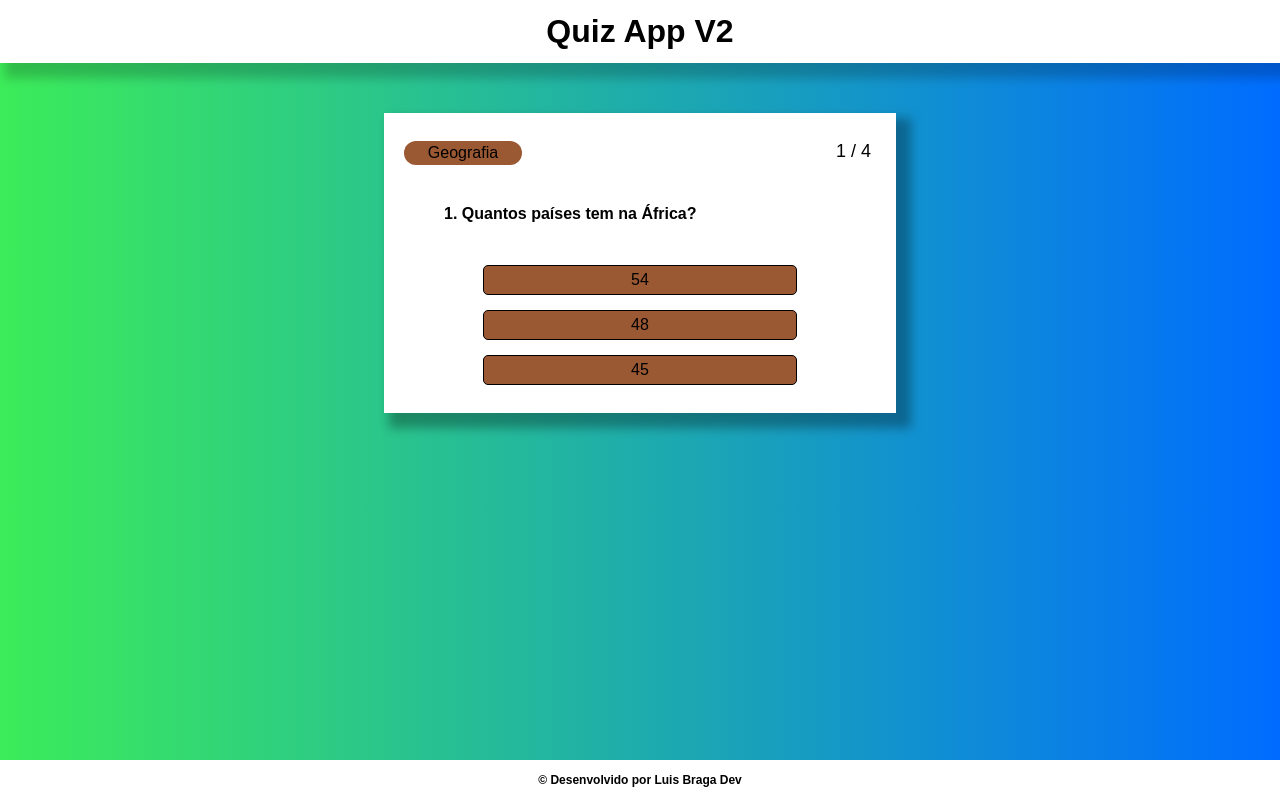
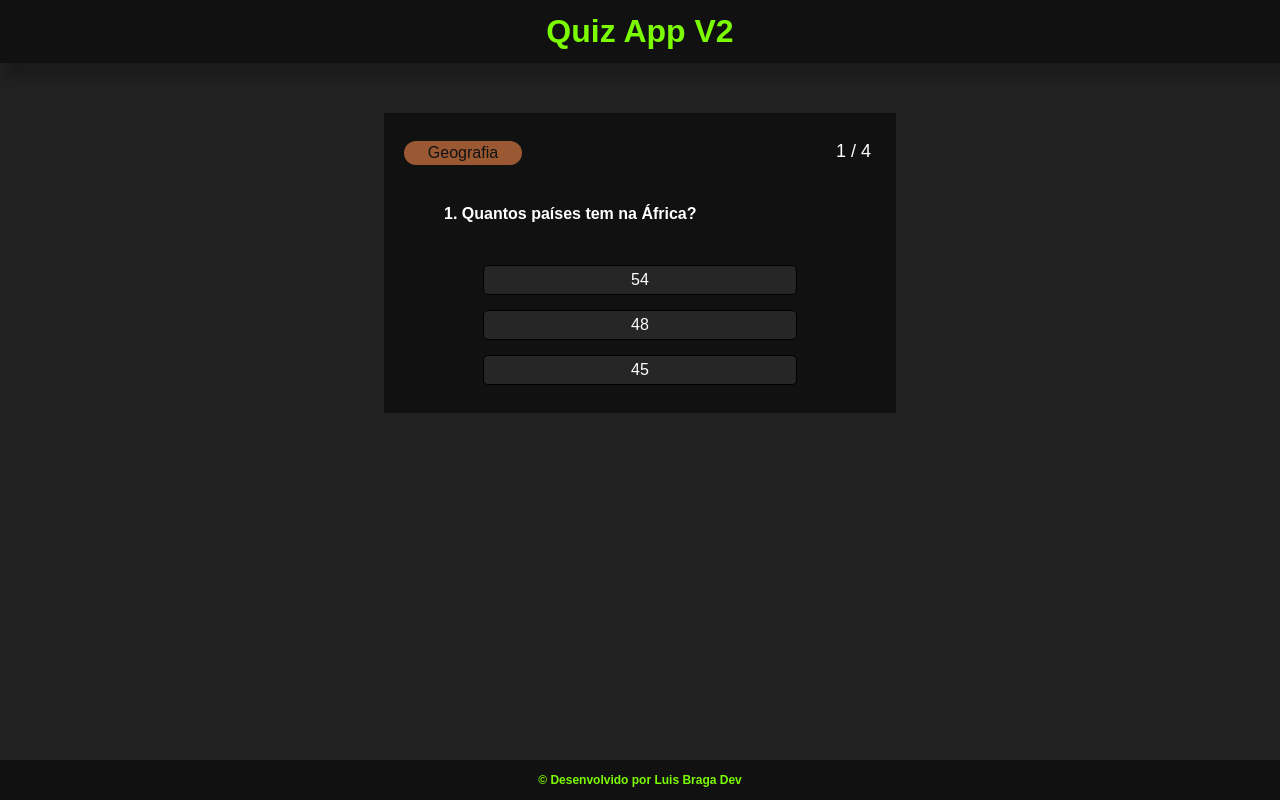
Before and after one commit to LuisBraga31/quizAppV2, a React (Vite) app: page /0 in a window 1280 px wide. Built offline with nearby package versions, Linux system fonts and the light colour scheme; a web font is replaced by a local one.

Commit message:
Reajustes das cores no quiz app

```diff
--- a/src/components/Footer/footer.css
+++ b/src/components/Footer/footer.css
@@ -1,6 +1,7 @@
 .footer {
     width: 100%;
-    background-color: white;
+    color: #7cfc00;
+    background-color: #111111;
     position: fixed;
     z-index: 10;
     bottom: 0;
--- a/src/components/Header/header.css
+++ b/src/components/Header/header.css
@@ -4,6 +4,8 @@
     padding: 0.5rem 0rem;
     text-align: center;
     margin-bottom: 50px;
+    color: #7cfc00;
+    background-color: #111111;
     box-shadow: 10px 10px 10px 5px rgba(0, 0, 0, 0.2);
 }
 
--- a/src/index.css
+++ b/src/index.css
@@ -10,7 +10,7 @@
 
 body {
   background: rgb(2,0,36);
-  background: linear-gradient(90deg, rgba(2,0,36,1) 0%, rgba(60,236,89,1) 0%, rgba(0,108,255,1) 100%);
+  background: #212121;
   width: 100%;
   height: 100vh;
   display: flex;
--- a/src/pages/DetailQuestion/detail.css
+++ b/src/pages/DetailQuestion/detail.css
@@ -1,6 +1,6 @@
 .detailMain {
-    background-color: white;
-
+    background-color: #111111;
+    color: white;
     margin: 0px 30%;
     padding: 20px;
     height: 300px;
@@ -8,7 +8,6 @@
     justify-content: center;
     align-items: center;
 
-    box-shadow: 10px 10px 10px 5px rgba(0, 0, 0, 0.3);
 }
 
 .questionContent {
@@ -25,6 +24,7 @@
 }
 
 .tag {
+    color: #111111;
     display: flex;
     justify-content: center;
     width: 25%;
@@ -65,6 +65,8 @@
     cursor: pointer;
     color: black;
     border: 1px solid black;
+    background-color: #262626;
+    color: white;
 }
 
 button:hover {
--- a/src/pages/DetailQuestion/index.jsx
+++ b/src/pages/DetailQuestion/index.jsx
@@ -136,7 +136,7 @@ export default function DetailQuestion() {
                     <div className="answers">
                         {perguntas[indexAtual].answers.map((tema, index) => (
 
-                        <button key={index} data-correct={`${tema.correct}`} onClick={(e) => nextQuestion(e)} style={{ backgroundColor: coresTema[detail.tag]}} >
+                        <button key={index} data-correct={`${tema.correct}`} onClick={(e) => nextQuestion(e)} >
                             {tema.option}
                         </button>
                         ))}
--- a/src/pages/Home/home.css
+++ b/src/pages/Home/home.css
@@ -4,12 +4,10 @@
     justify-content: flex-start;
     align-items: center;
     gap: 50px;
-
-    background-color: white;
+    color: #7cfc00;
+    background-color: #111111;
     margin: 0px 200px;
     padding: 50px 40px;
-
-    box-shadow: 10px 10px 10px 5px rgba(0, 0, 0, 0.3);
 }
 
 @media (max-width: 1080px) {
```
